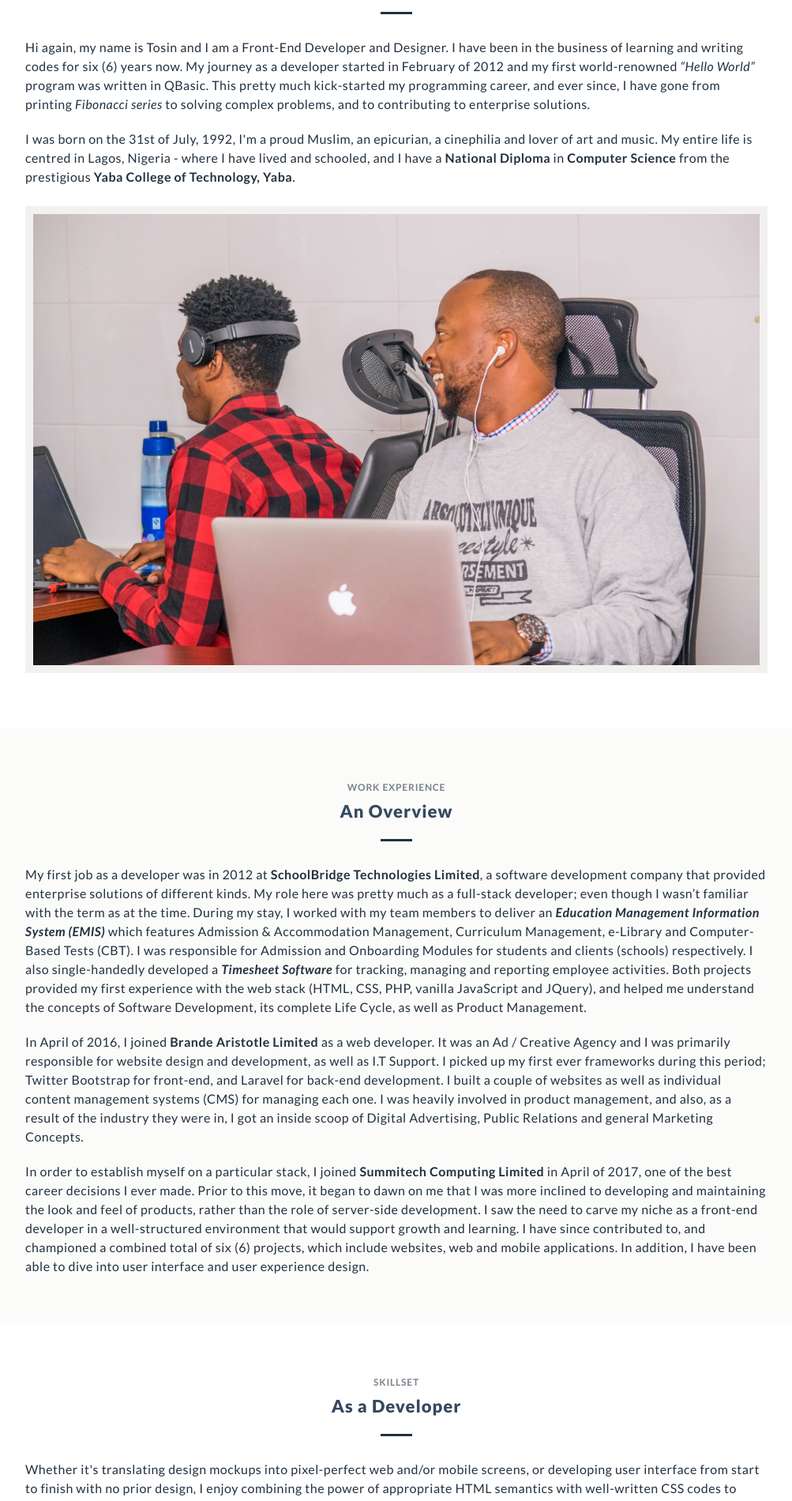
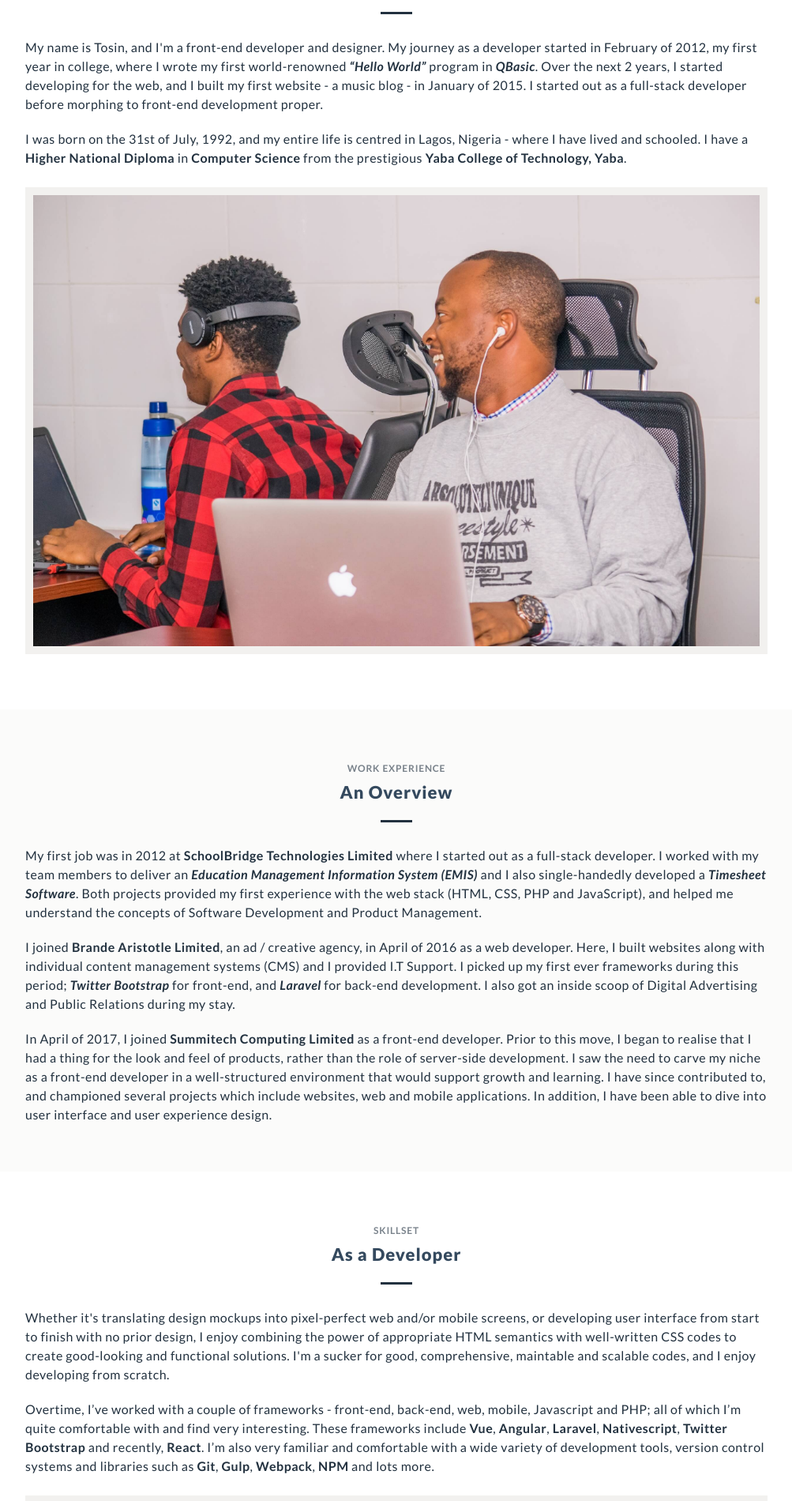
Before and after one commit to reemtos/portfolio, a Vue app: page /about in a window 1280 px wide. Shown: the part 220-2120 px from the top of the page at 79% size, without its empty margins (138-1141 px from the left). Built offline with nearby package versions, Linux system fonts and the light colour scheme; what vue-page-title would draw is missing.

Commit message:
Modify About Page and Home Page.

```diff
--- a/src/views/About.vue
+++ b/src/views/About.vue
@@ -6,9 +6,9 @@
           <h3 class="heading-secondary">Background and Education</h3>
         </div>
         <div class="about-info">
-          <p class="paragraph">Hi again, my name is Tosin and I am a Front-End Developer and Designer. I have been in the business of learning and writing codes for six (6) years now. My journey as a developer started in February of 2012 and my first world-renowned <em>“Hello World”</em> program was written in QBasic. This pretty much kick-started my programming career, and ever since, I have gone from printing <em>Fibonacci series</em> to solving complex problems, and to contributing to enterprise solutions.</p>
+          <p class="paragraph">My name is Tosin, and I'm a front-end developer and designer. My journey as a developer started in February of 2012, my first year in college, where I wrote my first world-renowned <b class="u-text-italic">“Hello World”</b> program in <b class="u-text-italic">QBasic</b>. Over the next 2 years, I started developing for the web, and I built my first website - a music blog - in January of 2015. I started out as a full-stack developer before morphing to front-end development proper.</p>
 
-          <p class="paragraph">I was born on the 31st of July, 1992, I'm a proud Muslim, an epicurian, a cinephilia and lover of art and music. My entire life is centred in Lagos, Nigeria - where I have lived and schooled, and I have a <b>National Diploma</b> in <b>Computer Science</b> from the prestigious <b>Yaba College of Technology, Yaba</b>.</p>
+          <p class="paragraph">I was born on the 31st of July, 1992, and my entire life is centred in Lagos, Nigeria - where I have lived and schooled. I have a <b>Higher National Diploma</b> in <b>Computer Science</b> from the prestigious <b>Yaba College of Technology, Yaba</b>.</p>
         </div>
         <div class="gallery full-width u-margin-top-small">
           <div class="gallery__image-box">
@@ -22,11 +22,11 @@
           <h3 class="heading-secondary">An Overview</h3>
         </div>
         <div class="about-info">
-          <p class="paragraph">My first job as a developer was in 2012 at <b>SchoolBridge Technologies Limited</b>, a software development company that provided enterprise solutions of different kinds. My role here was pretty much as a full-stack developer; even though I wasn’t familiar with the term as at the time. During my stay, I worked with my team members to deliver an <b class="u-text-italic">Education Management Information System (EMIS)</b> which features Admission & Accommodation Management, Curriculum Management, e-Library and Computer-Based Tests (CBT). I was responsible for Admission and Onboarding Modules for students and clients (schools) respectively. I also single-handedly developed a <b class="u-text-italic">Timesheet Software</b> for tracking, managing and reporting employee activities. Both projects provided my first experience with the web stack (HTML, CSS, PHP, vanilla JavaScript and JQuery), and helped me understand the concepts of Software Development, its complete Life Cycle, as well as Product Management.</p>
+          <p class="paragraph">My first job was in 2012 at <b>SchoolBridge Technologies Limited</b> where I started out as a full-stack developer. I worked with my team members to deliver an <b class="u-text-italic">Education Management Information System (EMIS)</b> and I also single-handedly developed a <b class="u-text-italic">Timesheet Software</b>. Both projects provided my first experience with the web stack (HTML, CSS, PHP and JavaScript), and helped me understand the concepts of Software Development and Product Management.</p>
 
-          <p class="paragraph">In April of 2016, I joined <b>Brande Aristotle Limited</b> as a web developer. It was an Ad / Creative Agency and I was primarily responsible for website design and development, as well as I.T Support. I picked up my first ever frameworks during this period; Twitter Bootstrap for front-end, and Laravel for back-end development. I built a couple of websites as well as individual content management systems (CMS) for managing each one. I was heavily involved in product management, and also, as a result of the industry they were in, I got an inside scoop of Digital Advertising, Public Relations and general Marketing Concepts.</p>
+          <p class="paragraph">I joined <b>Brande Aristotle Limited</b>, an ad / creative agency, in April of 2016 as a web developer. Here, I built websites along with individual content management systems (CMS) and I provided I.T Support. I picked up my first ever frameworks during this period; <b class="u-text-italic">Twitter Bootstrap</b> for front-end, and <b class="u-text-italic">Laravel</b> for back-end development. I also got an inside scoop of Digital Advertising and Public Relations during my stay.</p>
 
-          <p class="paragraph">In order to establish myself on a particular stack, I joined <b>Summitech Computing Limited</b> in April of 2017, one of the best career decisions I ever made. Prior to this move, it began to dawn on me that I was more inclined to developing and maintaining the look and feel of products, rather than the role of server-side development. I saw the need to carve my niche as a front-end developer in a well-structured environment that would support growth and learning. I have since contributed to, and championed a combined total of six (6) projects, which include websites, web and mobile applications. In addition, I have been able to dive into user interface and user experience design.</p>
+          <p class="paragraph">In April of 2017, I joined <b>Summitech Computing Limited</b> as a front-end developer. Prior to this move, I began to realise that I had a thing for the look and feel of products, rather than the role of server-side development. I saw the need to carve my niche as a front-end developer in a well-structured environment that would support growth and learning. I have since contributed to, and championed several projects which include websites, web and mobile applications. In addition, I have been able to dive into user interface and user experience design.</p>
         </div>
       </section>
       <section class="section-about white">
@@ -37,7 +37,7 @@
         <div class="about-info">
           <p class="paragraph">Whether it's translating design mockups into pixel-perfect web and/or mobile screens, or developing user interface from start to finish with no prior design, I enjoy combining the power of appropriate HTML semantics with well-written CSS codes to create good-looking and functional solutions. I'm a sucker for good, comprehensive, maintable and scalable codes, and I enjoy developing from scratch.</p>
 
-          <p class="paragraph">Overtime, I’ve worked with a couple of frameworks - front-end, back-end, web, mobile, Javascript and PHP; all of which I’m quite comfortable with and find very interesting. These frameworks include Vue, Angular, Laravel, Nativescript, Twitter Bootstrap and recently, React. I’m also very familiar and comfortable with a wide variety of development tools, version control systems and libraries such as Git, Gulp, Webpack, NPM and lots more.</p>
+          <p class="paragraph">Overtime, I’ve worked with a couple of frameworks - front-end, back-end, web, mobile, Javascript and PHP; all of which I’m quite comfortable with and find very interesting. These frameworks include <b>Vue</b>, <b>Angular</b>, <b>Laravel</b>, <b>Nativescript</b>, <b>Twitter Bootstrap</b> and recently, <b>React</b>. I’m also very familiar and comfortable with a wide variety of development tools, version control systems and libraries such as <b>Git</b>, <b>Gulp</b>, <b>Webpack</b>, <b>NPM</b> and lots more.</p>
         </div>
         <div class="gallery full-width u-margin-top-small">
           <div class="gallery__image-box">
@@ -54,7 +54,7 @@
           <h3 class="heading-secondary">As a Designer</h3>
         </div>
         <div class="about-info">
-          <p class="paragraph">My design career started officially in the last quarter of 2017 when I recreated a mockup originally created by a colleague using Sketch. It was my first successful attempt at any design at all, and I have since gotten the hang of it. I enjoy designing for web, creating wireframes, mapping out user flows and interactions, and sometimes, designing for mobile. To help improve myself, I have taken a <b class="u-text-italic">#DesignChallenge</b>, where I refactor and redesign any website / platform of my choice or via recommendations, as the case may be. This was pretty much inspired by <b class="u-text-italic">Adam Wathan & Steve Schoger's Refactoring UI</b>. A number of these works can be found on my <router-link to="/work" class="link">portfolio section</router-link>.</p>
+          <p class="paragraph">My design career started officially in the last quarter of 2017 when I recreated a mockup originally created by a colleague using Sketch. It was my first successful attempt at any design at all, and I have since gotten the hang of it. I enjoy designing for web, creating wireframes, mapping out user flows and interactions, and sometimes, designing for mobile. To help improve myself, I have taken a <b class="u-text-italic">#DesignChallenge</b>, where I refactor and redesign any website / platform of my choice or via recommendations, as the case may be. This was pretty much inspired by <b>Adam Wathan</b> & <b>Steve Schoger</b>'s <a class="link u-text-italic" href="https://refactoringui.com/" target="_blank">Refactoring UI</a>. A number of these works can be found on my <router-link to="/work" class="link">portfolio section</router-link>.</p>
         </div>
         <div class="gallery full-width u-margin-top-small">
           <div class="gallery__image-box">
@@ -62,7 +62,7 @@
           </div>
         </div>
         <div class="about-info u-margin-top-small">
-          <p class="paragraph">9 out of 10 times, I start off sketching and wireframing traditionally with pencil and paper, right before switching to design tools. I love and use Sketch all the time, but I’m also comfortable with Figma and Adobe XD. Often times, I use the built-in sketch prototyping tool, and other times I use third-party apps and plugins such as Marvel App, Overflow and Zeplin for collaboration and sharing.</p>
+          <p class="paragraph">9 out of 10 times, I start off sketching and wireframing traditionally with pencil and paper, right before switching to design tools. I love and use <b>Sketch</b> all the time, but I’m also comfortable with <b>Figma</b> and <b>Adobe XD</b>. Often times, I use the built-in sketch prototyping tool, and other times I use third-party apps and plugins such as <b>Marvel App</b>, <b>Overflow</b> and <b>Zeplin</b> for collaboration and sharing. I source for design inspiration from a number of places, notably <a class="link" href="https://www.calltoidea.com/" target="_blank">Call To Idea</a>, <a class="link" href="https://www.pages.xyz/" target="_blank">Pages</a> and <a class="link" href="https://land-book.com/" target="_blank">Land Book</a>.</p></p>
         </div>
       </section>
       <section class="section-about white">
@@ -71,9 +71,7 @@
           <h3 class="heading-secondary">Motivation and Mission</h3>
         </div>
         <div class="about-info">
-          <p class="paragraph">What motivates me is the idea of impacting from my knowledge and more importantly, advancing on a personal level. I spend a lot of time learning ways to improve my design and development skills. I get excited about new episodes of <a class="link" href="https://refactoringui.com/" target="_blank">Refactoring UI</a> and I source for inspiration from a number of places, notably <a class="link" href="https://www.calltoidea.com/" target="_blank">Call To Idea</a>, <a class="link" href="https://www.pages.xyz/" target="_blank">Pages</a> and <a class="link" href="https://land-book.com/" target="_blank">Land Book</a>.</p>
-
-          <p class="paragraph">A couple of people and products also inspire me. To mention a few, <a class="link" href="https://twitter.com/jonasschmedtman/" target="_blank">Jonas Schmedtmann</a> has a special place in my heart, forever. His courses pretty much helped me build my confidence as a front-end developer, as well as understanding the importance of writing maintainable and meaningful codes. <a class="link" href="https://twitter.com/adamwathan/" target="_blank">Adam Wathan</a> & <a class="link" href="https://twitter.com/steveschoger/" target="_blank">Steve Schoger</a> have both helped me make smarter decisions while designing and developing, and I’m also a huge fan of <a class="link" href="https://www.creative-tim.com/" target="_blank">Creative-Tim</a>’s products and the team behind them.</p>
+          <p class="paragraph">What motivates me is the idea of impacting from my knowledge and more importantly, advancing on a personal level. A couple of people and products also inspire me. To mention a few, <a class="link" href="https://twitter.com/jonasschmedtman/" target="_blank">Jonas Schmedtmann</a> has a special place in my heart, forever. His courses pretty much helped me build my confidence as a front-end developer, as well as understanding the importance of writing maintainable and meaningful codes. <a class="link" href="https://twitter.com/adamwathan/" target="_blank">Adam Wathan</a> and <a class="link" href="https://twitter.com/steveschoger/" target="_blank">Steve Schoger</a> constantly help me make smarter decisions while designing or developing, and I’m also a huge fan of <a class="link" href="https://www.creative-tim.com/" target="_blank">Creative-Tim</a>’s products and the team behind them.</p>
 
           <p class="paragraph">My mission is to build products that relieve people of the burden of software development and usage, and my ideal work environment is one where the people are genuinely happy and cheerful, where great products are constantly being developed, and a place where the people appreciate life beyond opening and closing tags.</p>
         </div>
```
Also changed, not shown: src/views/Home.vue (+6 -6 lines).
